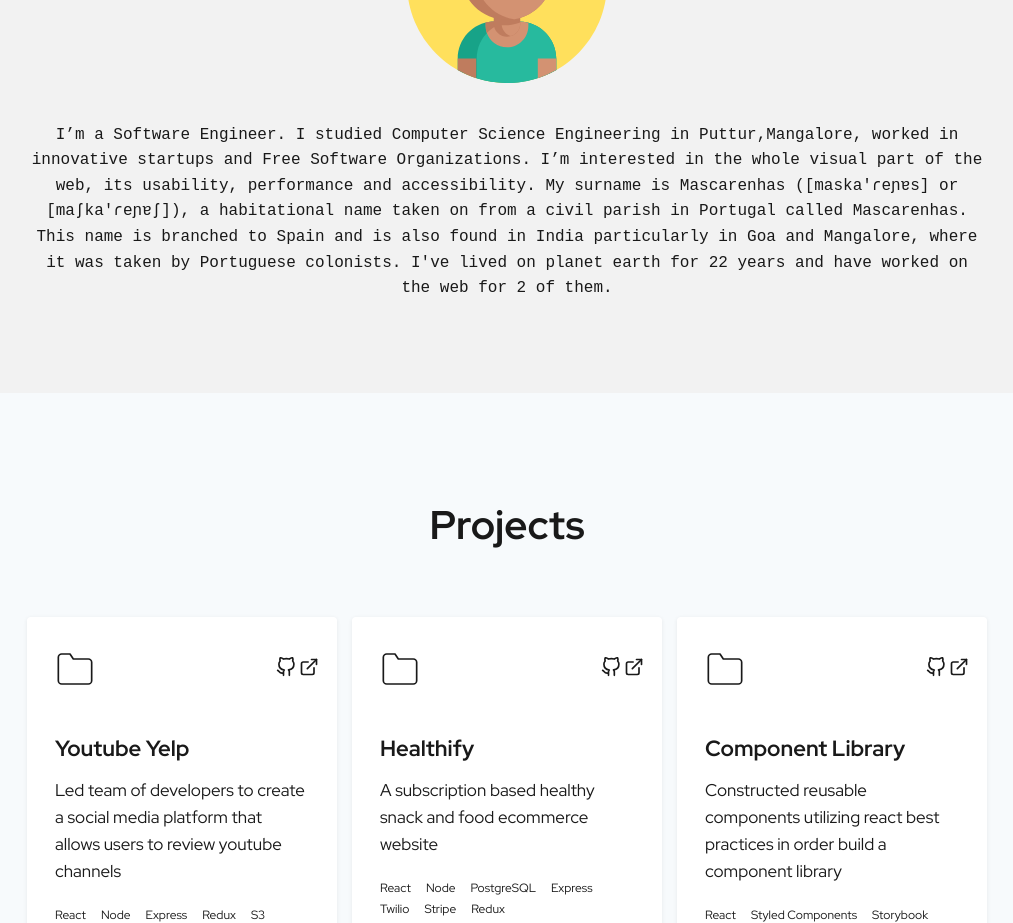
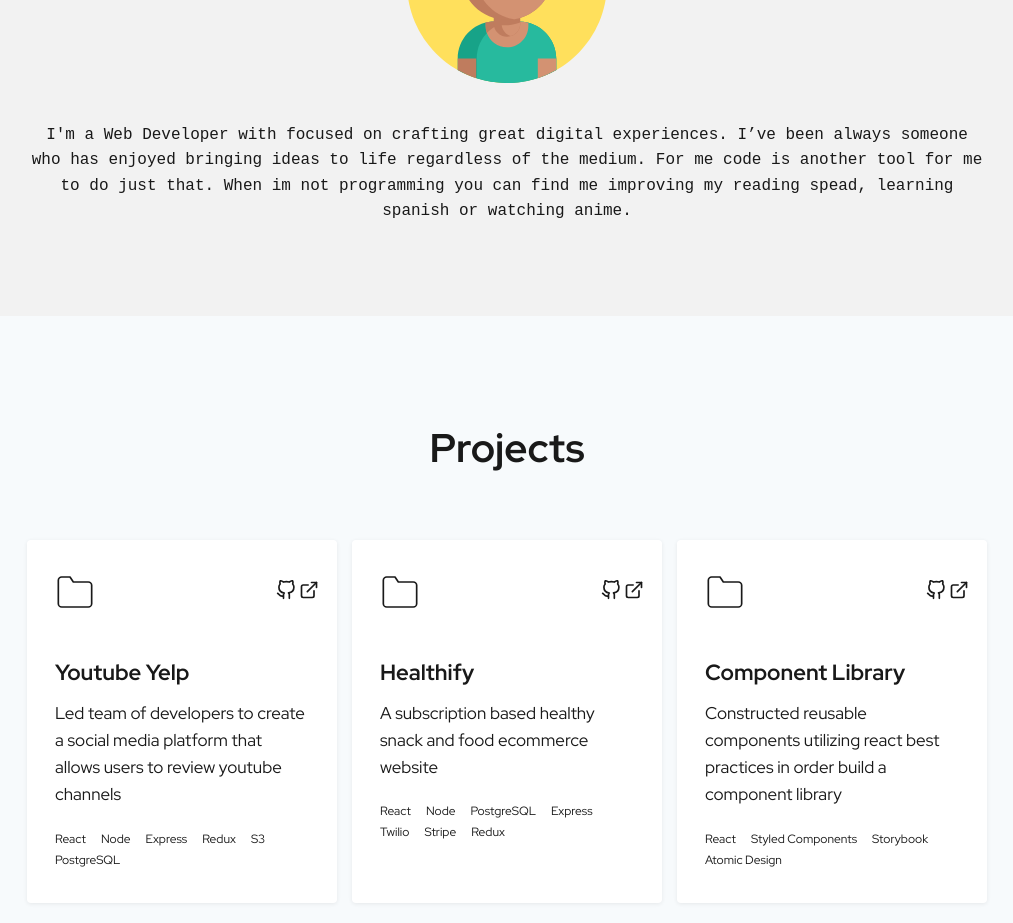
Before and after one commit to cavingayle/Portfolio-Website, a React (Create React App) app: page / in a window 1280 px wide. Shown: the part 1080-2003 px from the top of the page, without its empty margins (133-1146 px from the left). Built offline with nearby package versions, Linux system fonts and the light colour scheme.

Commit message:
updated about

```diff
--- a/src/components/About.jsx
+++ b/src/components/About.jsx
@@ -3,7 +3,7 @@ import styled from "styled-components";
 
 const About = () => {
   return (
-    <MainContainer id='about'>
+    <MainContainer id="about">
       <Container>
         <h2>About Me</h2>
 
@@ -119,16 +119,12 @@ const About = () => {
         </ImageContainer>
         <TextContainer>
           <p>
-            I’m a Software Engineer. I studied Computer Science Engineering in
-            Puttur,Mangalore, worked in innovative startups and Free Software
-            Organizations. I’m interested in the whole visual part of the web,
-            its usability, performance and accessibility. My surname is
-            Mascarenhas ([maska'ɾeɲɐs] or [maʃka'ɾeɲɐʃ]), a habitational name
-            taken on from a civil parish in Portugal called Mascarenhas. This
-            name is branched to Spain and is also found in India particularly in
-            Goa and Mangalore, where it was taken by Portuguese colonists. I've
-            lived on planet earth for 22 years and have worked on the web for 2
-            of them.{" "}
+            I'm a Web Developer with focused on crafting great digital
+            experiences. I’ve been always someone who has enjoyed
+            bringing ideas to life regardless of the medium. For me code is
+            another tool for me to do just that. When im not programming you
+            can find me improving my reading spead, learning spanish or watching
+            anime.
           </p>
         </TextContainer>
       </Container>
@@ -144,7 +140,7 @@ const MainContainer = styled.div`
   background: #f2f2f2;
 `;
 const Container = styled.div`
-max-width: 1024px;
+  max-width: 1024px;
   width: 75%;
   margin: 0 auto;
   h2 {
@@ -159,7 +155,7 @@ const TextContainer = styled.div`
 `;
 
 const ImageContainer = styled.div`
-margin-bottom: 2rem;
+  margin-bottom: 2rem;
   svg {
     height: 200px;
     width: 200px;
--- a/src/components/Footer.jsx
+++ b/src/components/Footer.jsx
@@ -54,7 +54,7 @@ const Footer = () => {
                 </a>
               </MenuItems>
               <MenuItems>
-                <a href="https://github.com/cavingayle" aria-label="GitHub">
+                <a href="https://github.com/cavingayle" target="_blank" aria-label="GitHub">
                   <svg
                     xmlns="http://www.w3.org/2000/svg"
                     role="img"
--- a/src/components/GridProjectLayout.jsx
+++ b/src/components/GridProjectLayout.jsx
@@ -1,7 +1,7 @@
 import React from "react";
 import styled from "styled-components";
 import ProjectCard from "./ProjectCard";
-import { projectData } from "./Data";
+import { projectData } from "./ProjectData";
 
 const GridProjectLayout = () => {
   const cardMap = projectData.map((proj) => <ProjectCard {...proj} />);
```
Also changed, not shown: src/components/ProjectData.js (renamed from src/components/Data.js), 1 other file (tests, documents, lock files or other folders).
